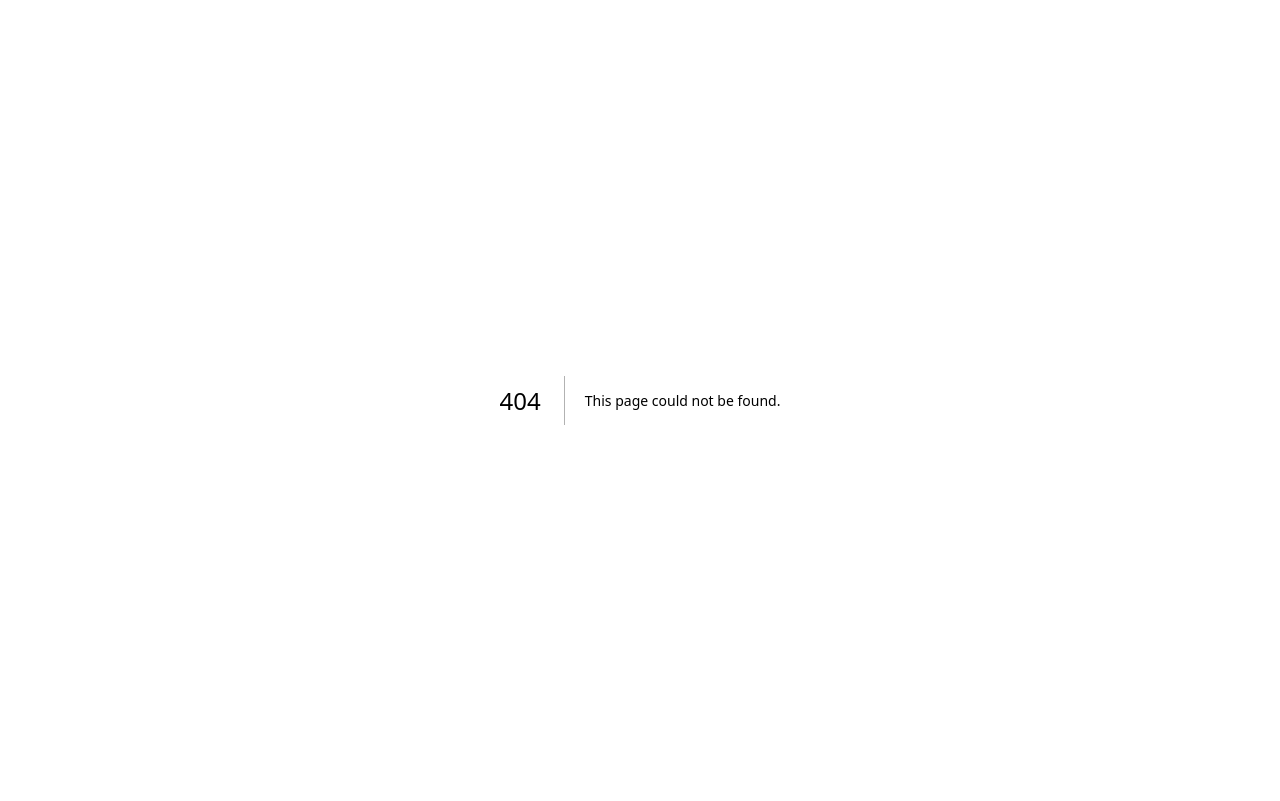
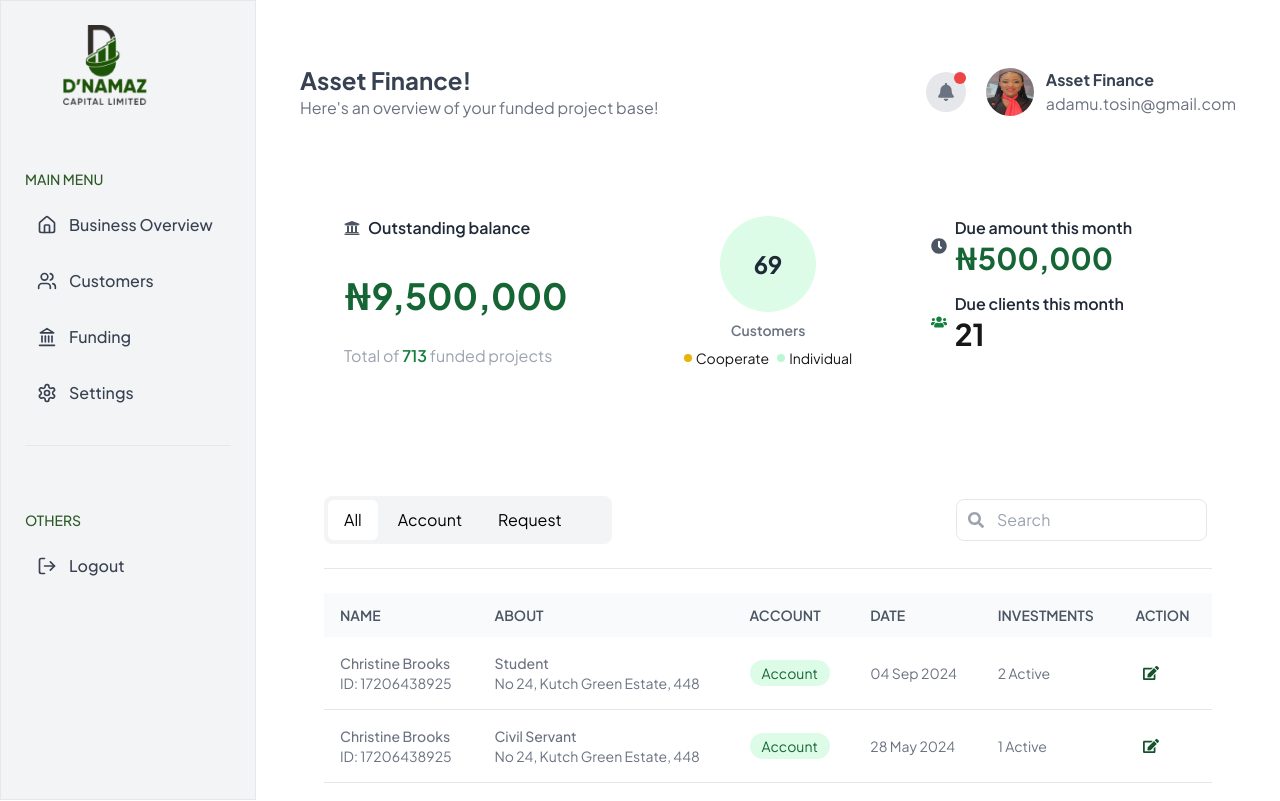
Before and after one commit to AyoMoses1/dnamaz, a Next.js app: page /funding in a window 1280 px wide. Before the commit this address had no page. Shown: the top 801 px of the page. Built offline with nearby package versions, Linux system fonts and the light colour scheme.

Commit message:
Add funding page with Header, Sidebar, OutstandingBalance, and FundingTable components

```diff
--- /dev/null
+++ b/app/funding/page.tsx
@@ -0,0 +1,35 @@
+import Header from "@/app/_components/Header";
+import Sidebar from "@/app/_components/Sidebar";
+import OutstandingBalance from "@/app/_components/OutstandingBalance";
+import FundingTable from "../_components/FundingTable";
+
+export default function Page() {
+  return (
+    <div className="flex">
+      <div className="fixed">
+         <Sidebar/>
+      </div>
+     <main className="ml-64 flex-1 p-6">
+      <div className="flex-1 p-5">
+        <Header
+          name="Asset Finance"
+          description="Here's an overview of your funded project base"
+          email="adamu.tosin@gmail.com" />
+
+    <div className="container mx-auto py-8">
+      <OutstandingBalance
+        totalFundedProjects={713}
+        outstandingBalance={9500000}
+        dueAmount={500000}
+        dueClients={21}
+        cooperateCustomers={69}
+        individualCustomers={0}
+      />
+    </div>
+
+        <FundingTable />
+      </div>
+    </main>
+    </div>
+  );
+}
```
